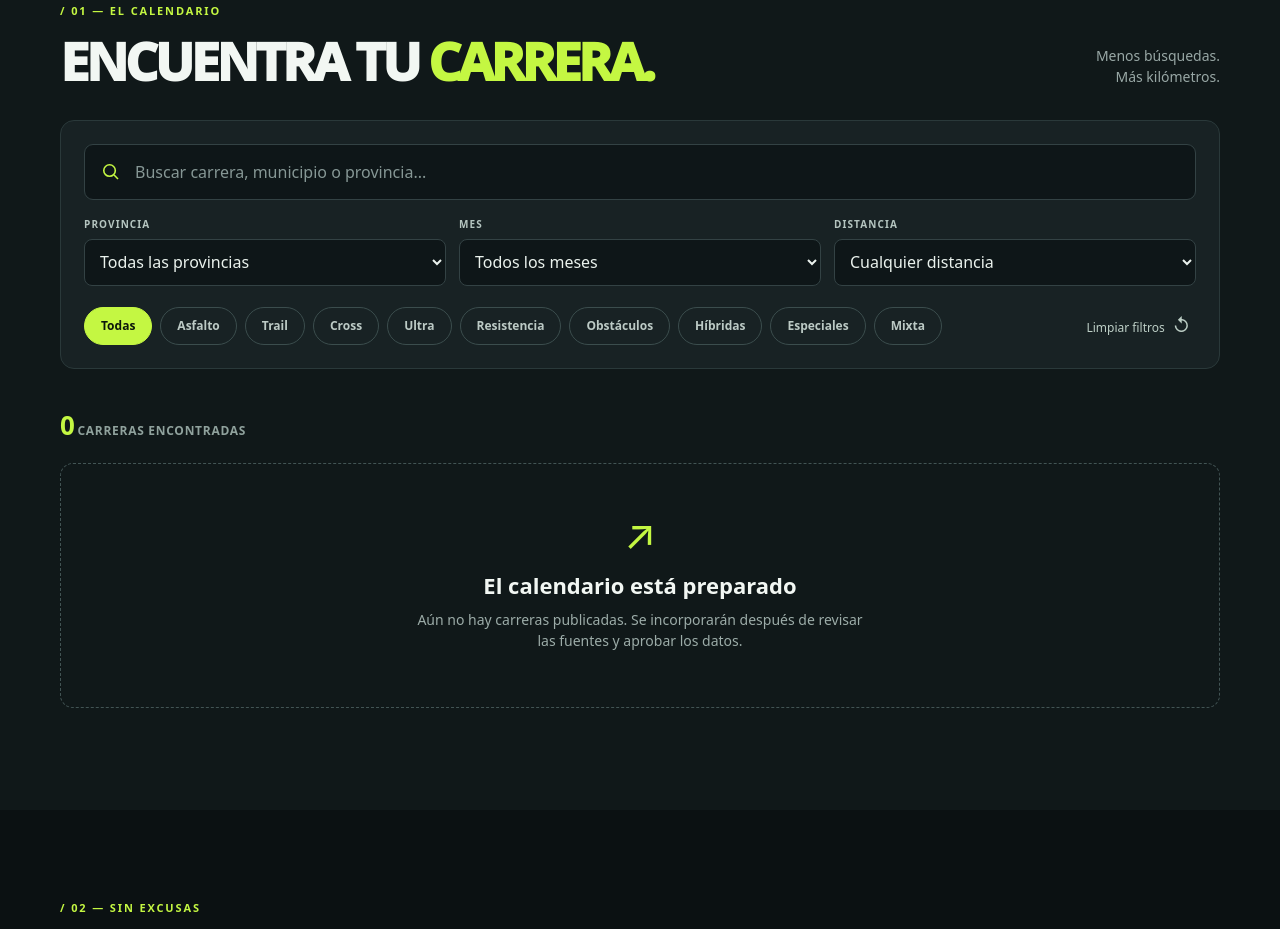
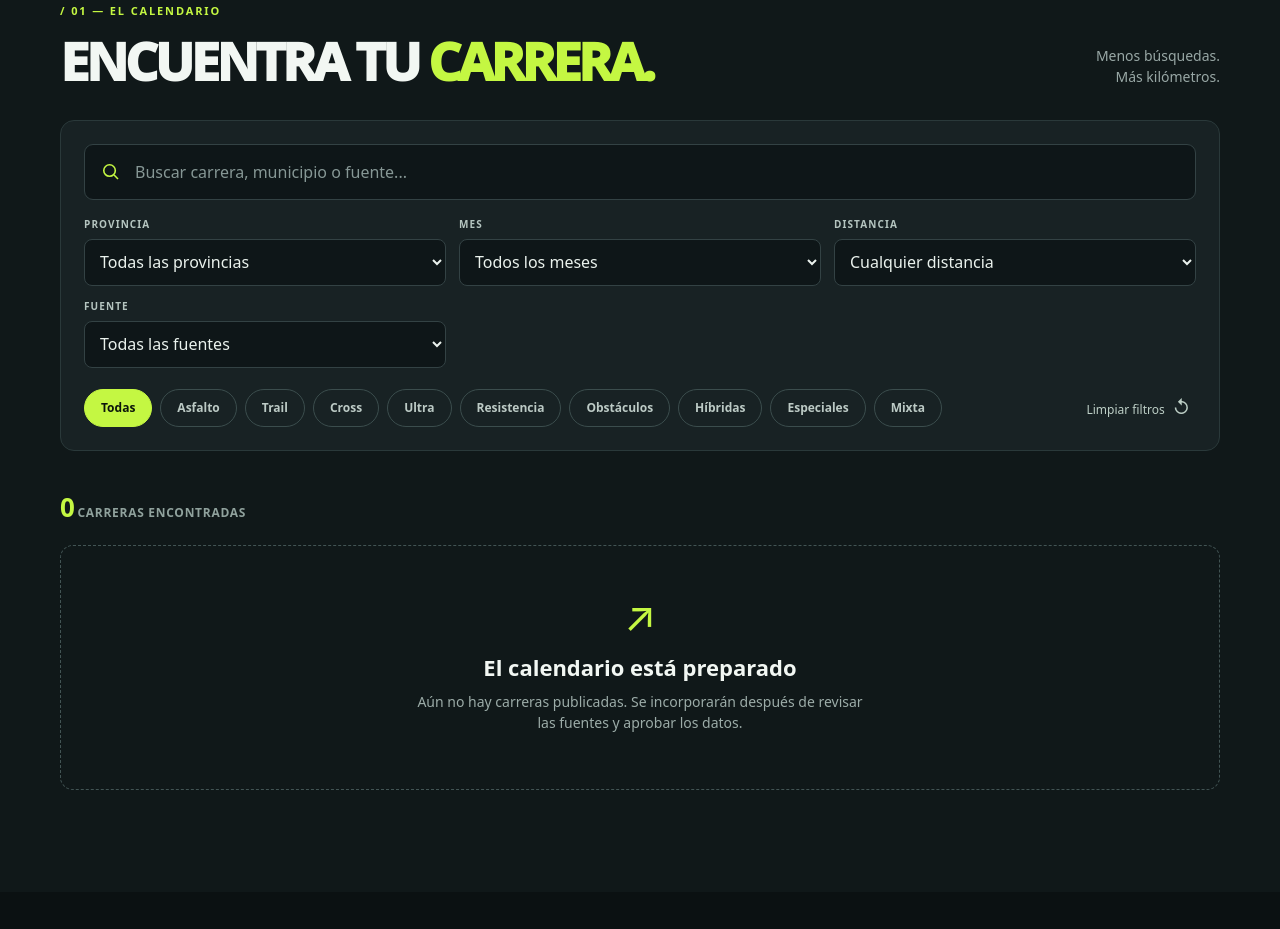
Before and after one commit to correradar-andalucia/correradar-andalucia.github.io, a plain HTML site: page index.html in a window 1280 px wide. Shown: the part 953-1882 px from the top of the page. Drawn offline with Linux system fonts and the light colour scheme.

Commit message:
Añadir selector de fuente al calendario para encontrar las carreras Global Tempo

```diff
--- a/index.html
+++ b/index.html
@@ -49,8 +49,8 @@
       <div class="wrap">
         <div class="section-intro"><div><div class="section-kicker">/ 01 — EL CALENDARIO</div><h2>ENCUENTRA TU <span>CARRERA.</span></h2></div><p>Menos búsquedas.<br>Más kilómetros.</p></div>
         <div class="filters-panel" aria-label="Filtros del calendario">
-          <div class="search-field"><svg viewBox="0 0 24 24" fill="none" aria-hidden="true"><circle cx="10.8" cy="10.8" r="7.3" stroke="currentColor" stroke-width="2"/><path d="m16.5 16.5 5 5" stroke="currentColor" stroke-width="2"/></svg><label class="sr-only" for="search">Buscar carreras o localidades</label><input id="search" type="search" placeholder="Buscar carrera, municipio o provincia..." autocomplete="off"></div>
-          <div class="select-row"><div class="select-wrap"><label for="province">PROVINCIA</label><select id="province"><option value="">Todas las provincias</option><option>Almería</option><option>Cádiz</option><option>Córdoba</option><option>Granada</option><option>Huelva</option><option>Jaén</option><option>Málaga</option><option>Sevilla</option></select></div><div class="select-wrap"><label for="month">MES</label><select id="month"><option value="">Todos los meses</option></select></div><div class="select-wrap"><label for="distance">DISTANCIA</label><select id="distance"><option value="">Cualquier distancia</option><option value="0-10">Hasta 10 km</option><option value="10-21">10–21 km</option><option value="21-42">21–42 km</option><option value="42+">Más de 42 km</option></select></div></div>
+          <div class="search-field"><svg viewBox="0 0 24 24" fill="none" aria-hidden="true"><circle cx="10.8" cy="10.8" r="7.3" stroke="currentColor" stroke-width="2"/><path d="m16.5 16.5 5 5" stroke="currentColor" stroke-width="2"/></svg><label class="sr-only" for="search">Buscar carreras o localidades</label><input id="search" type="search" placeholder="Buscar carrera, municipio o fuente..." autocomplete="off"></div>
+          <div class="select-row"><div class="select-wrap"><label for="province">PROVINCIA</label><select id="province"><option value="">Todas las provincias</option><option>Almería</option><option>Cádiz</option><option>Córdoba</option><option>Granada</option><option>Huelva</option><option>Jaén</option><option>Málaga</option><option>Sevilla</option></select></div><div class="select-wrap"><label for="month">MES</label><select id="month"><option value="">Todos los meses</option></select></div><div class="select-wrap"><label for="distance">DISTANCIA</label><select id="distance"><option value="">Cualquier distancia</option><option value="0-10">Hasta 10 km</option><option value="10-21">10–21 km</option><option value="21-42">21–42 km</option><option value="42+">Más de 42 km</option></select></div><div class="select-wrap"><label for="source">FUENTE</label><select id="source"><option value="">Todas las fuentes</option></select></div></div>
           <div class="filter-bottom"><div class="chips" role="group" aria-label="Modalidad"><button class="chip active" data-mode="TODAS" aria-pressed="true">Todas</button><button class="chip" data-mode="RUNNING" aria-pressed="false">Asfalto</button><button class="chip" data-mode="TRAIL" aria-pressed="false">Trail</button><button class="chip" data-mode="CROSS" aria-pressed="false">Cross</button><button class="chip" data-mode="ULTRA" aria-pressed="false">Ultra</button><button class="chip" data-mode="RESISTENCIA" aria-pressed="false">Resistencia</button><button class="chip" data-mode="OCR" aria-pressed="false">Obstáculos</button><button class="chip" data-mode="HIBRIDA" aria-pressed="false">Híbridas</button><button class="chip" data-mode="ESPECIAL" aria-pressed="false">Especiales</button><button class="chip" data-mode="MIXTA" aria-pressed="false">Mixta</button></div><button id="clear" class="clear-button" type="button">Limpiar filtros <span aria-hidden="true">↺</span></button></div>
         </div>
         <div class="results-bar"><div><span id="result-count">—</span> <span class="muted">CARRERAS ENCONTRADAS</span></div><span id="updated" class="updated"></span></div>
```
